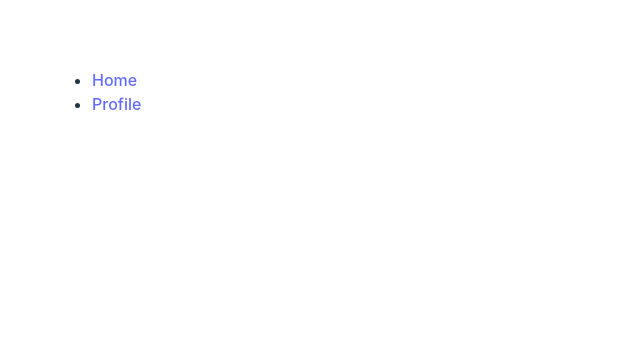
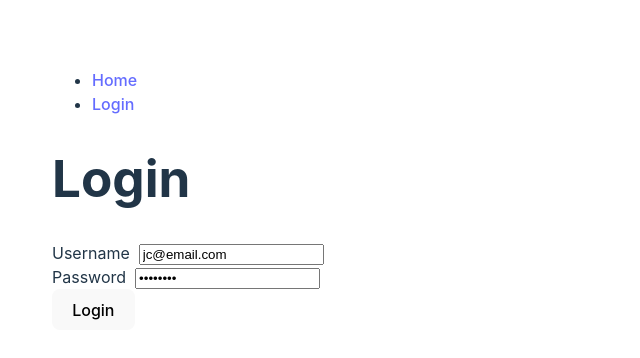
Before and after one commit to progressions/chiwar, a React (Vite) app: page /login in a window 1280 px wide. Before the commit this address had no page. Shown: the top 358 px of the page, without its empty margins (0-640 px from the left). Built offline with nearby package versions, Linux system fonts and the light colour scheme.

Commit message:
Authentication is working

```diff
--- a/src/App.tsx
+++ b/src/App.tsx
@@ -2,16 +2,21 @@ import './App.css'
 import Home from './components/Home'
 import Profile from './components/Profile'
 import Navbar from './components/Navbar'
+import Login from './components/Login';
 import { Routes, Route } from 'react-router-dom';
+import { AuthProvider } from './contexts/AuthContext'
 
 function App() {
   return (
     <>
-      <Navbar />
-      <Routes>
-        <Route path="/" element={<Home />} />
-        <Route path="/profile" element={<Profile />} />
-      </Routes>
+      <AuthProvider>
+        <Navbar />
+        <Routes>
+          <Route path="/" element={<Home />} />
+          <Route path="/profile" element={<Profile />} />
+          <Route path="/login" element={<Login />} />
+        </Routes>
+      </AuthProvider>
     </>
   )
 }
--- /dev/null
+++ b/src/components/Login.tsx
@@ -0,0 +1,45 @@
+import { useState } from "react";
+import { useAuth } from "../contexts/AuthContext";
+import { useNavigate, useLocation } from "react-router-dom";
+
+export default function Login() {
+  const [email, setEmail] = useState('jc@email.com')
+  const [password, setPassword] = useState('password')
+  const [error, setError] = useState(null)
+  const { login } = useAuth()
+  const navigate = useNavigate()
+  const location = useLocation()
+
+  const redirectPath = location.state?.path || '/'
+
+  const handleLogin = async () => {
+    const response = await login(email, password)
+    if (response.status === 200) {
+      navigate(redirectPath, { replace: true })
+    } else {
+      setError(response.response.data)
+    }
+  }
+
+  return (
+    <div>
+      <h1>Login</h1>
+      <div>
+        { error && <div style={{color: "red"}}>{error}</div> }
+        <label>
+          Username
+          &nbsp;
+          <input value={email} onChange={e => setEmail(e.target.value)} />
+        </label>
+        <br />
+        <label>
+          Password
+          &nbsp;
+          <input type="password" value={password} onChange={e => setPassword(e.target.value)} />
+        </label>
+        <br />
+        <button onClick={handleLogin}>Login</button>
+      </div>
+    </div>
+  );
+}
--- a/src/components/Navbar.tsx
+++ b/src/components/Navbar.tsx
@@ -1,15 +1,21 @@
+import { useAuth } from "../contexts/AuthContext";
 import { Link } from 'react-router-dom'
 
 export default function Navbar() {
+  const { user } = useAuth()
+
   return (
     <nav>
       <ul>
         <li>
           <Link to="/">Home</Link>
         </li>
-        <li>
-          <Link to="/profile">Profile</Link>
-        </li>
+        { user && (<>
+          <li><Link to="/profile">Profile</Link></li>
+        </>) }
+        { !user && (
+          <li><Link to="/login">Login</Link></li>
+        ) }
       </ul>
     </nav>
   )
--- a/src/components/Profile.tsx
+++ b/src/components/Profile.tsx
@@ -1,20 +1,23 @@
-// import { useAuth } from "../contexts/AuthContext";
-// import { useNavigate } from "react-router-dom";
+import { useAuth } from "../contexts/AuthContext";
+import { useNavigate } from "react-router-dom";
 
 export default function Profile() {
-  // const { user, logout } = useAuth();
-  // const navigate = useNavigate();
+  const { user, logout } = useAuth();
+  const navigate = useNavigate();
 
   const handleLogout = () => {
     logout();
     navigate('/');
   }
 
-  // const currentUser = user as any
+  const currentUser = user as any
 
+  if (!user) return null;
   return (
     <div>
       <h1>Profile</h1>
+      <p>Welcome {currentUser.first_name}</p>
+      <button onClick={handleLogout}>Logout</button>
     </div>
   )
 }
--- /dev/null
+++ b/src/contexts/AuthContext.tsx
@@ -0,0 +1,87 @@
+import { useMemo, useCallback, useState, useEffect, createContext, useContext } from 'react';
+import axios from "axios";
+import { jwtDecode, JwtPayload } from "jwt-decode";
+import Cookies from "universal-cookie";
+import type { User } from "@/types/types";
+
+export type AuthContextType = {
+  user: User | null
+  login: (email: string, password: string) => Promise<void>
+  logout: () => void
+  jwt: JwtPayload | null
+  validateToken: () => string | false
+}
+
+export type AuthProviderProps = {
+  children: React.ReactNode
+}
+
+const AuthContext = createContext<AuthContextType>({ user: null, login: async (email: string, password: string) => {}, logout: () => {}, jwt: null, validateToken: () => false })
+
+export const AuthProvider = ({ children }: AuthProviderProps) => {
+  const cookies = useMemo(() => new Cookies(), [])
+  const [user, setUser] = useState<User | null>(null)
+  const [jwt, setJwt] = useState<JwtPayload | null>(null)
+
+  const validateToken = useCallback(() => {
+    const token = cookies.get("jwt_authorization")
+    if (token) {
+      const decoded = jwtDecode(token) as JwtPayload;
+      if ((decoded.exp || 0) * 1000 < Date.now()) {
+        cookies.remove("jwt_authorization");
+        return false; // Explicitly returning false here
+      } else {
+        setUser(decoded as User);
+        setJwt(token);
+        return token; // Returning the token if valid
+      }
+    }
+    return false; // Make sure to return false or null explicitly if token is not present or valid
+  }, [cookies])
+
+  useEffect(() => {
+    validateToken()
+  }, [validateToken])
+
+  const login = async (email: string, password: string): Promise<void> => {
+    const response = await axios({
+      method: 'post',
+      url: 'http://localhost:3000/users/sign_in',
+      headers: {
+        'Content-Type': 'application/json',
+        'Access-Control-Allow-Headers': "true",
+      },
+      data: JSON.stringify({user: { email, password }})
+    }).catch((error) => {
+      console.log(error)
+      return error
+    })
+
+    if (response.status === 200) {
+      const authToken = response.headers.get('authorization')
+      const decoded = jwtDecode(authToken)
+      if (!decoded) return
+      cookies.set("jwt_authorization", authToken, {
+        expires: new Date((decoded.exp || 0) * 1000),
+      })
+      setUser(decoded as User)
+    }
+
+    return response
+  }
+
+  const logout = (): void => {
+    setUser(null)
+    cookies.remove("jwt_authorization")
+  }
+
+  return (
+    <AuthContext.Provider value={{ user, login, logout, jwt, validateToken }}>
+      {children}
+    </AuthContext.Provider>
+  )
+}
+
+export const useAuth = () => {
+  return useContext(AuthContext)
+}
--- /dev/null
+++ b/src/types/types.d.ts
@@ -0,0 +1,5 @@
+export type User = {
+  id: string
+  first_name: string
+  last_name: string
+}
```
